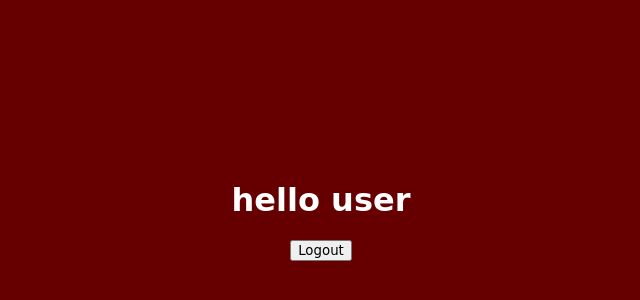
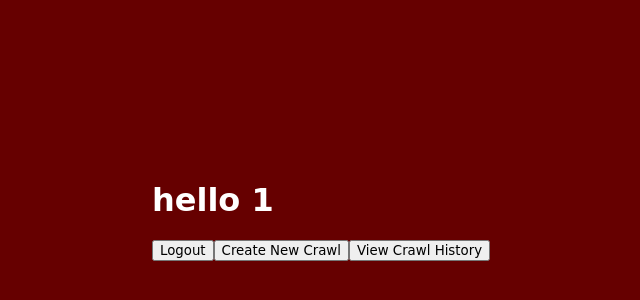
Before and after one commit to jdteaford/cs_4624_web_crawler_and_text_classifier, a React (Create React App) app in the folder client-final/: page / in a window 1280 px wide. Shown: the part 190-490 px from the top of the page, without its empty margins (319-959 px from the left). Built offline with nearby package versions, Linux system fonts and the light colour scheme; sample sign-in values are in the browser's storage.

Commit message:
landing page has buttons that lead to new crawl, and fixed cors issue

```diff
--- a/client-final/src/App.js
+++ b/client-final/src/App.js
@@ -7,6 +7,7 @@ import { BrowserRouter as Router, Route, Routes, Navigate } from 'react-router-d
 import PrivateRoute from './components/PrivateRoute';
 import LandingPage from './pages/Landing';
 import LoginPage from './pages/Login';
+import NewCrawl from './pages/NewCrawl';
 
 // function ProtectedRoute({ children }) {
 //   const { isLoggedIn } = useAuth();
@@ -50,6 +51,7 @@ function App() {
         <Route path="/login" element={<LoginPage />} />
         <Route path="/" element={<PrivateRoute><LandingPage /></PrivateRoute>} />
         <Route path="*" element={<Navigate replace to="/" />} />
+        <Route path="/crawl" element={<NewCrawl />}/>
       </Routes>
     </Router>
   );
--- a/client-final/src/pages/Landing.jsx
+++ b/client-final/src/pages/Landing.jsx
@@ -1,14 +1,48 @@
-import React from 'react';
+import React, {useState, useEffect} from 'react';
 import LogoutButton from '../components/Logout';
 
 import "../stylesheets/landing.css"
 
+import {jwtDecode} from 'jwt-decode';
+import { Link } from 'react-router-dom';
+
 function LandingPage() {
+
+  const [user, setUser] = useState('');
+
+  //assuming i have jwt token in local storage
+  useEffect(() => {
+    const token = localStorage.getItem('token');
+
+    if(token) {
+      const decodedToken = jwtDecode(token);
+      console.log(decodedToken);
+      setUser(decodedToken.sub);
+    }
+  }, []);
+
   return (
     <div className='landing'>
-        <h1>hello user</h1>
-        <LogoutButton />
+      {user ? (
+        <div>
+          <h1>hello {user}</h1>
+          <LogoutButton />
+          <Link to="/crawl">
+            <button type="new crawl">Create New Crawl</button>
+          </Link>
+          <Link>
+            <button type = "crawl history">View Crawl History</button>
+          </Link>
+        </div>
+      ) : (
+        <div>
+          <p>Please sign in</p>
+          <LogoutButton />
+
+        </div>
+      )}
     </div>
+
   );
 }
 
--- a/client-final/src/pages/Login.jsx
+++ b/client-final/src/pages/Login.jsx
@@ -77,7 +77,7 @@ function AccountCreationForm() {
         event.preventDefault();
 
         try {
-            const response = await fetch('http://localhost:5000/register', {
+            const response = await fetch('http://127.0.0.1:5000/register', {
                 method: 'POST',
                 headers: {
                     'Content-Type': 'application/json',
--- /dev/null
+++ b/client-final/src/pages/NewCrawl.jsx
@@ -0,0 +1,25 @@
+import React from 'react';
+import Banner from '../components/Banner';
+
+class NewCrawl extends React.Component {
+
+    constructor(props) {
+        super(props)
+        this.state = {
+            showSignUpFlag: false
+        }
+    }
+
+    render () {
+
+        return (
+        <div>
+        <div className='main'>
+            <Banner />
+            <img src='https://hoopdirt.com/wp-content/uploads/2017/05/VT_logo.svg_.png' alt='' />
+            </div>
+        </div>)
+    }
+}
+
+export default NewCrawl;
--- /dev/null
+++ b/package.json
@@ -0,0 +1,5 @@
+{
+  "dependencies": {
+    "jwt-decode": "^4.0.0"
+  }
+}
```
Also changed, not shown: client-final/src/pages/CrawlHistory.jsx (added), 2 other files (tests, documents, lock files or other folders).
